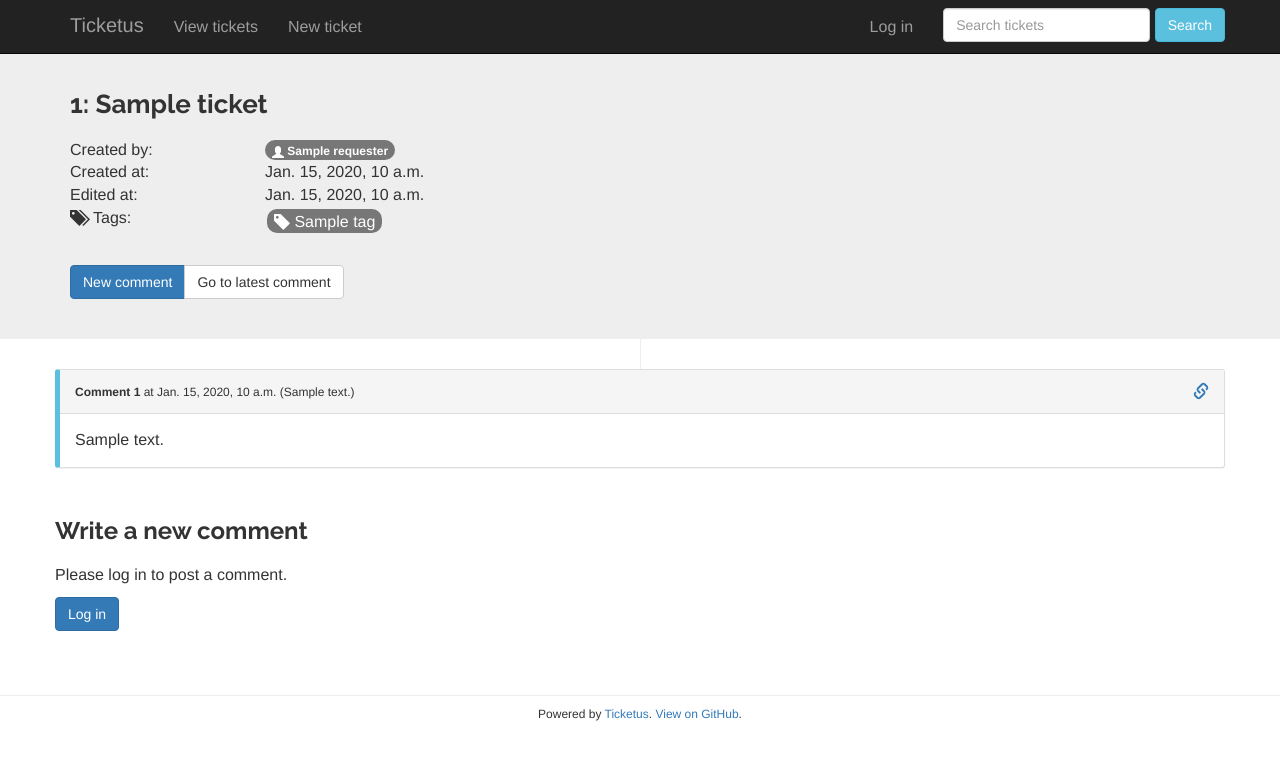
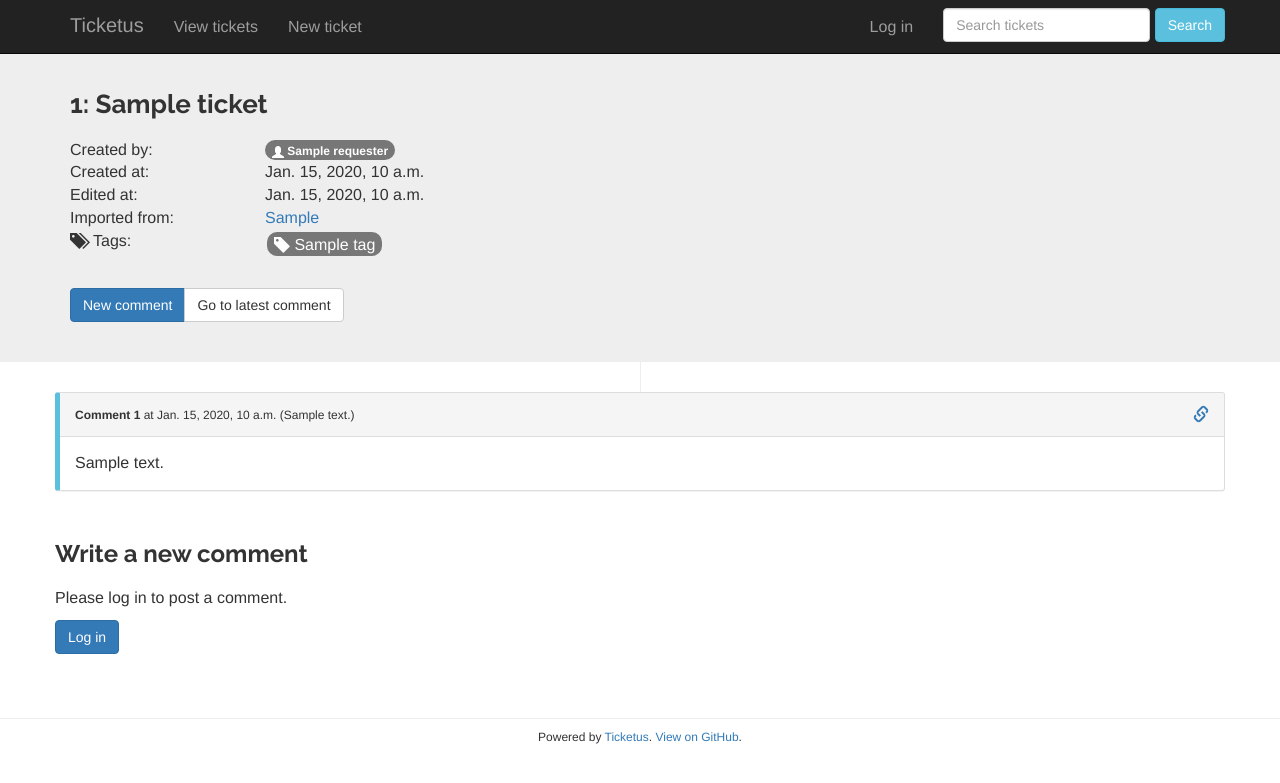
Before and after one commit to sjkingo/ticketus, a Django app: template ticketus/ui/templates/ui/ticket_page.html in a window 1280 px wide. Shown: the top 783 px of the page. Run offline with Django 3.2, Linux system fonts and the light colour scheme; the template is opened without the code that fills it: most values are stand-ins (such as "Sample title", 1, 10 or a date in 2020); some libraries are stand-ins or nearby versions.

Commit message:
Show imported URL

```diff
--- a/ticketus/ui/templates/ui/ticket_page.html
+++ b/ticketus/ui/templates/ui/ticket_page.html
@@ -25,6 +25,12 @@
             <div class="col-md-2 col-xs-4">Edited at:</div>
             <div class="col-md-6 col-xs-8">{% if ticket.updated_datetime %}{{ ticket.updated_datetime }}{% else %}Never edited{% endif %}</div>
         </div>
+        {% if ticket.imported_key %}
+        <div class="row">
+            <div class="col-md-2 col-xs-4">Imported from:</div>
+            <div class="col-md-6 col-xs-8"><a href="{{ ticket.imported_key }}">{{ ticket.imported_key }}</a></div>
+        </div>
+        {% endif %}
         <div class="row">
             <div class="col-md-2 col-xs-4"><span class="glyphicon glyphicon-tags"></span>Tags:</div>
             <div class="col-md-6 col-xs-8">{% include "includes/ticket_tags.html" %}</div>
```
